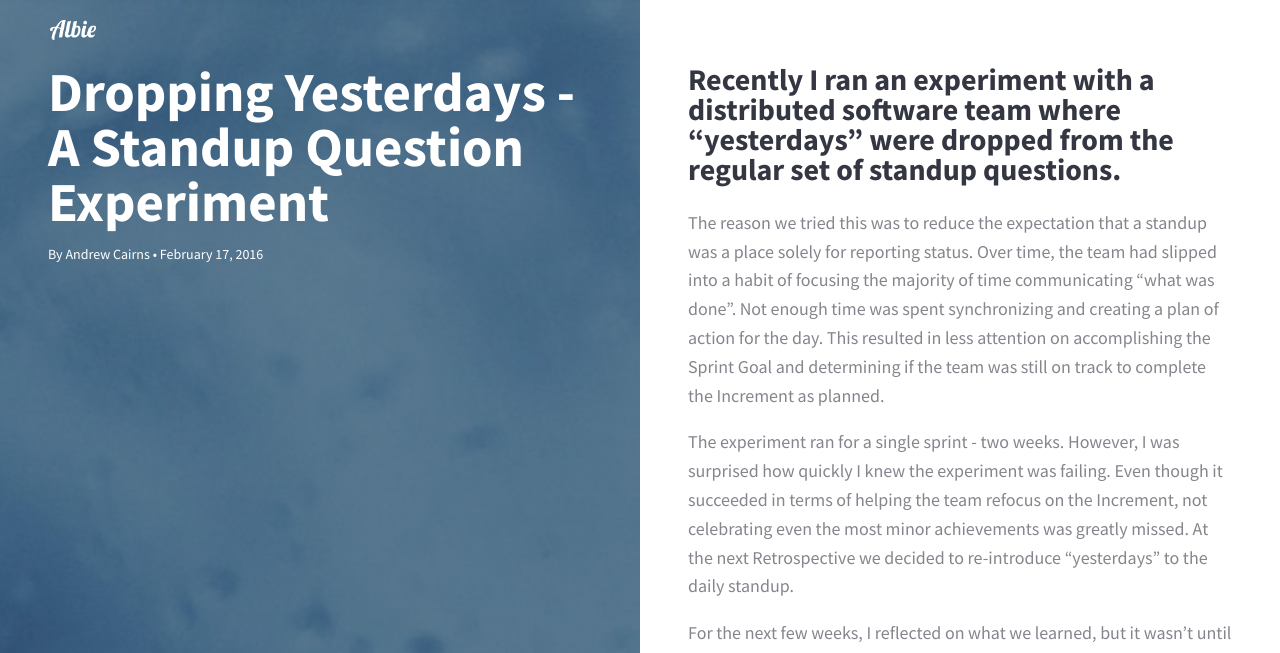
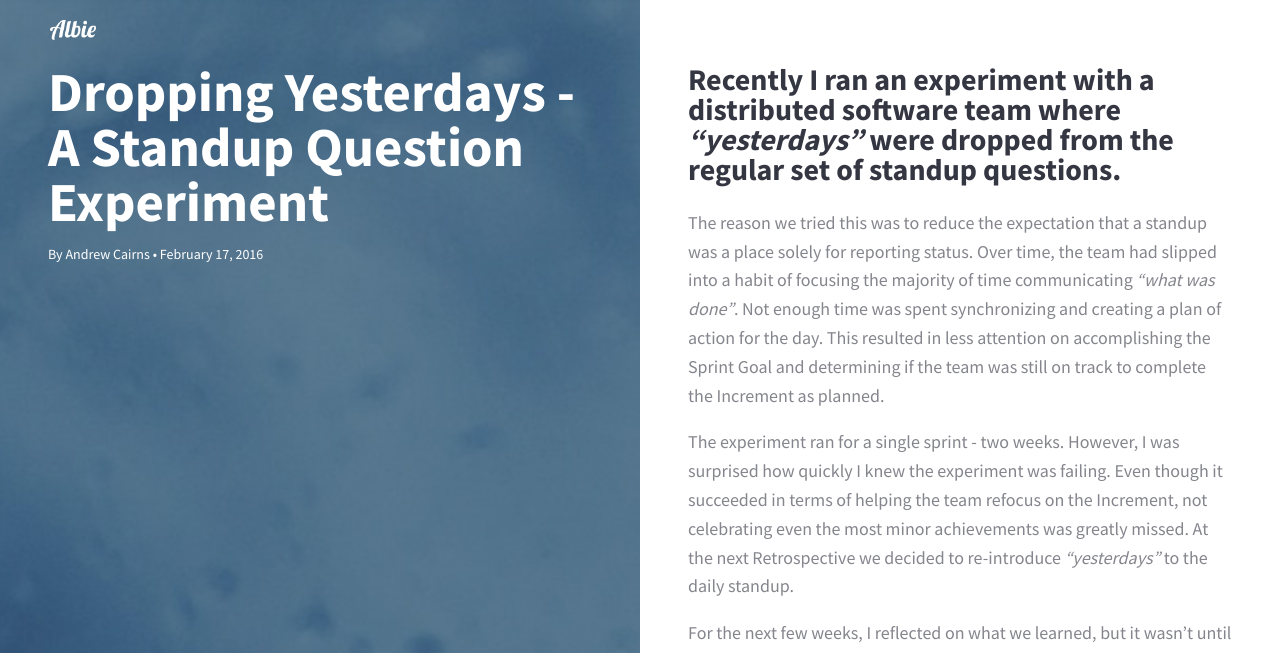
Before and after one commit to albieapp/blog, a Jekyll site: the page built from _posts/2016-02-17-dropping-yesterdays-a-standup-question-experiment.md, in a window 1280 px wide. Shown: the top 653 px of the page. Built offline with Jekyll 4.4.1, drawn with Linux system fonts in a browser that asks for light colours.

Commit message:
Some em love for quotes

```diff
--- a/_posts/2016-02-17-dropping-yesterdays-a-standup-question-experiment.md
+++ b/_posts/2016-02-17-dropping-yesterdays-a-standup-question-experiment.md
@@ -5,11 +5,11 @@ image: /img/dropping-yesterdays-a-standup-question-experiment.jpg
 author: Andrew Cairns
 ---
 
-## Recently I ran an experiment with a distributed software team where "yesterdays" were dropped from the regular set of standup questions.
+## Recently I ran an experiment with a distributed software team where _"yesterdays"_ were dropped from the regular set of standup questions.
 
-The reason we tried this was to reduce the expectation that a standup was a place solely for reporting status. Over time, the team had slipped into a habit of focusing the majority of time communicating "what was done". Not enough time was spent synchronizing and creating a plan of action for the day. This resulted in less attention on accomplishing the Sprint Goal and determining if the team was still on track to complete the Increment as planned.
+The reason we tried this was to reduce the expectation that a standup was a place solely for reporting status. Over time, the team had slipped into a habit of focusing the majority of time communicating _"what was done"_. Not enough time was spent synchronizing and creating a plan of action for the day. This resulted in less attention on accomplishing the Sprint Goal and determining if the team was still on track to complete the Increment as planned.
 
-The experiment ran for a single sprint - two weeks. However, I was surprised how quickly I knew the experiment was failing. Even though it succeeded in terms of helping the team refocus on the Increment, not celebrating even the most minor achievements was greatly missed. At the next Retrospective we decided to re-introduce "yesterdays" to the daily standup.
+The experiment ran for a single sprint - two weeks. However, I was surprised how quickly I knew the experiment was failing. Even though it succeeded in terms of helping the team refocus on the Increment, not celebrating even the most minor achievements was greatly missed. At the next Retrospective we decided to re-introduce _"yesterdays"_ to the daily standup.
 
 For the next few weeks, I reflected on what we learned, but it wasn't until a conversation with James McGivern, [Mike Pearce](https://twitter.com/MikePearce) and [Stephen Vance](https://twitter.com/StephenRVance) that I finally managed to understand why we were feeling the need to celebrate the small wins. James said:
 
```
